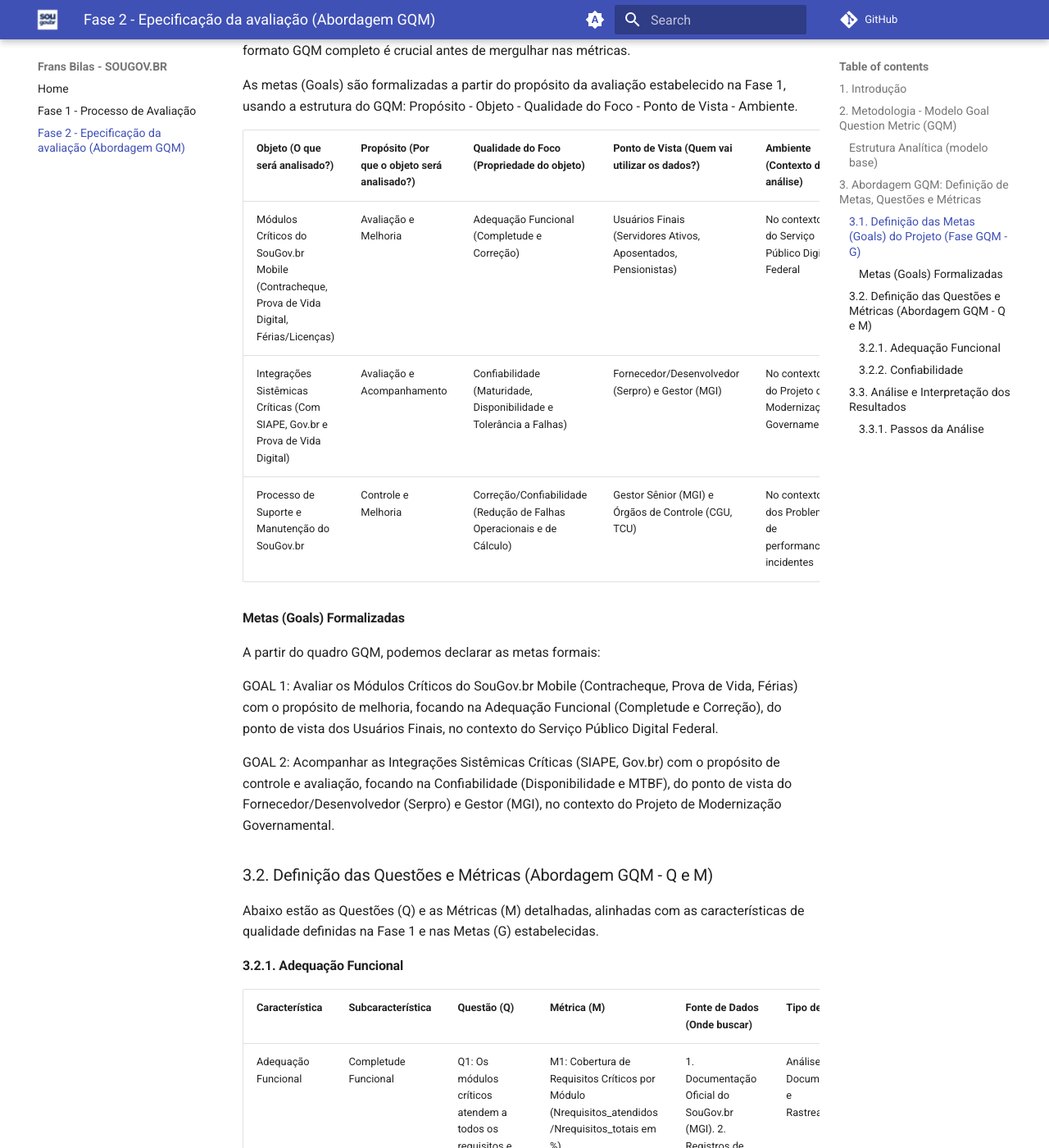
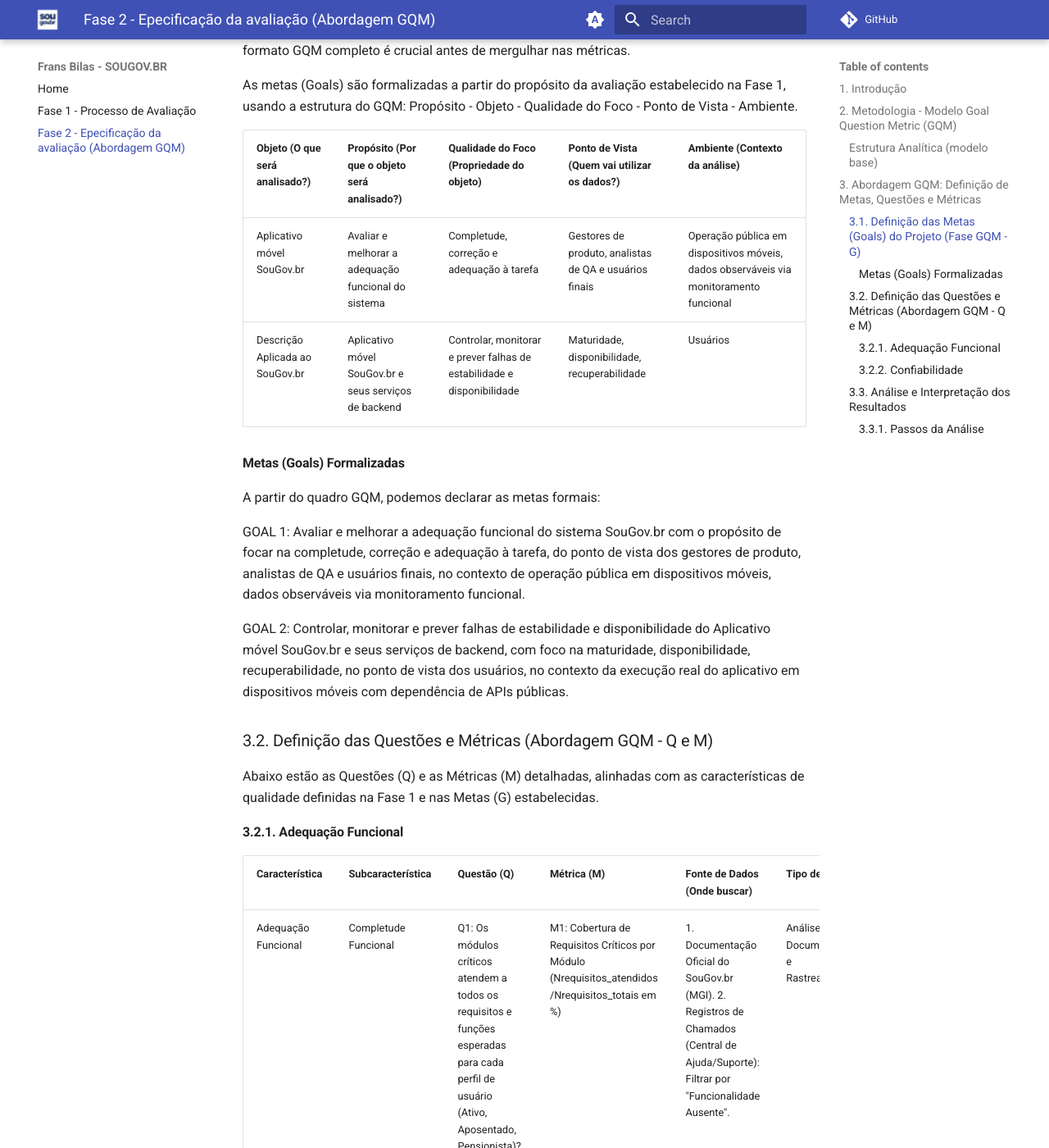
Before and after one commit to felixlaryssa/2025-2_T01_FRANS-BILAS, an MkDocs documentation site: the page built from docs/fase2.md, in a window 1280 px wide and 1400 px high, scrolled down 2088 px. Shown: the whole window at 82% size. Built offline with MkDocs 1.6.1 and Material for MkDocs 9.7.7, drawn with Linux system fonts in a browser that asks for light colours; comment, search, counter and statistics services are not loaded.

Commit message:
Update fase2.md

```diff
--- a/docs/fase2.md
+++ b/docs/fase2.md
@@ -58,17 +58,16 @@ Na metodologia GQM, o passo inicial (Fase 1) é a definição de Metas, o "G" de
 
 | Objeto (O que será analisado?) |	Propósito (Por que o objeto será analisado?) |	Qualidade do Foco (Propriedade do objeto)	| Ponto de Vista (Quem vai utilizar os dados?)	| Ambiente (Contexto da análise) |
 | ------------------------------ | --------------------------------------------- | ------------------------------------------ | --------------------------------------------- | ------------------------------ |
-| Módulos Críticos do SouGov.br Mobile (Contracheque, Prova de Vida Digital, Férias/Licenças) |	Avaliação e Melhoria |	Adequação Funcional (Completude e Correção)	| Usuários Finais (Servidores Ativos, Aposentados, Pensionistas)	| No contexto do Serviço Público Digital Federal |
-| Integrações Sistêmicas Críticas (Com SIAPE, Gov.br e Prova de Vida Digital)	| Avaliação e Acompanhamento	| Confiabilidade (Maturidade, Disponibilidade e Tolerância a Falhas) |	Fornecedor/Desenvolvedor (Serpro) e Gestor (MGI)	| No contexto do Projeto de Modernização Governamental |
-| Processo de Suporte e Manutenção do SouGov.br |	Controle e Melhoria |	Correção/Confiabilidade (Redução de Falhas Operacionais e de Cálculo) |	Gestor Sênior (MGI) e Órgãos de Controle (CGU, TCU)	| No contexto dos Problemas de performance e incidentes |
+| Aplicativo móvel SouGov.br | Avaliar e melhorar a adequação funcional do sistema | Completude, correção e adequação à tarefa | Gestores de produto, analistas de QA e usuários finais | Operação pública em dispositivos móveis, dados observáveis via monitoramento funcional |
+| Descrição Aplicada ao SouGov.br | Aplicativo móvel SouGov.br e seus serviços de backend | Controlar, monitorar e prever falhas de estabilidade e disponibilidade | Maturidade, disponibilidade, recuperabilidade | Usuários | Execução real do aplicativo em dispositivos móveis com dependência de APIs públicas |
 
 #### Metas (Goals) Formalizadas
 
   A partir do quadro GQM, podemos declarar as metas formais:
 
-GOAL 1: Avaliar os Módulos Críticos do SouGov.br Mobile (Contracheque, Prova de Vida, Férias) com o propósito de melhoria, focando na Adequação Funcional (Completude e Correção), do ponto de vista dos Usuários Finais, no contexto do Serviço Público Digital Federal.
+GOAL 1: Avaliar e melhorar a adequação funcional do sistema SouGov.br com o propósito de focar na completude, correção e adequação à tarefa, do ponto de vista dos gestores de produto, analistas de QA e usuários finais, no contexto de operação pública em dispositivos móveis, dados observáveis via monitoramento funcional.
 
-GOAL 2: Acompanhar as Integrações Sistêmicas Críticas (SIAPE, Gov.br) com o propósito de controle e avaliação, focando na Confiabilidade (Disponibilidade e MTBF), do ponto de vista do Fornecedor/Desenvolvedor (Serpro) e Gestor (MGI), no contexto do Projeto de Modernização Governamental.
+GOAL 2: Controlar, monitorar e prever falhas de estabilidade e disponibilidade do Aplicativo móvel SouGov.br e seus serviços de backend, com foco na maturidade, disponibilidade, recuperabilidade, no ponto de vista dos usuários, no contexto da execução real do aplicativo em dispositivos móveis com dependência de APIs públicas.
 
 ### 3.2. Definição das Questões e Métricas (Abordagem GQM - Q e M)
 
```
